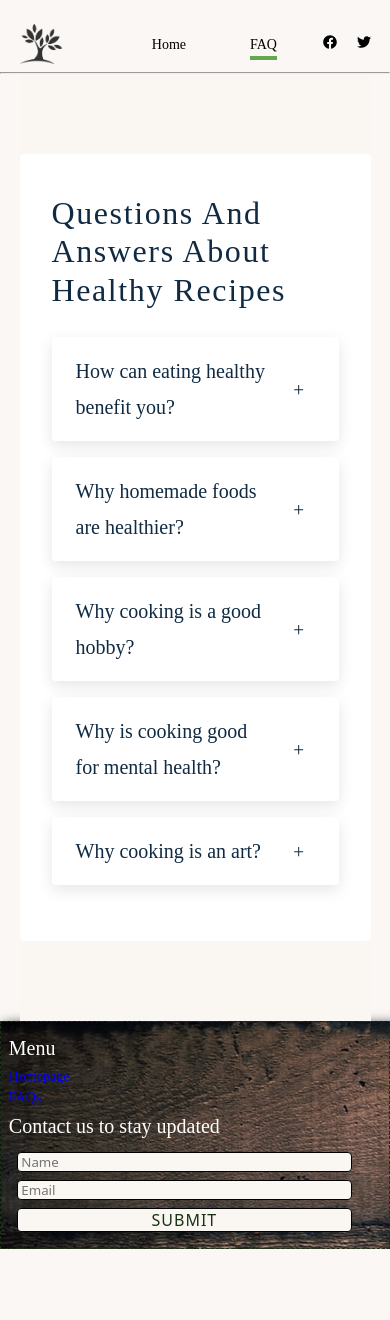
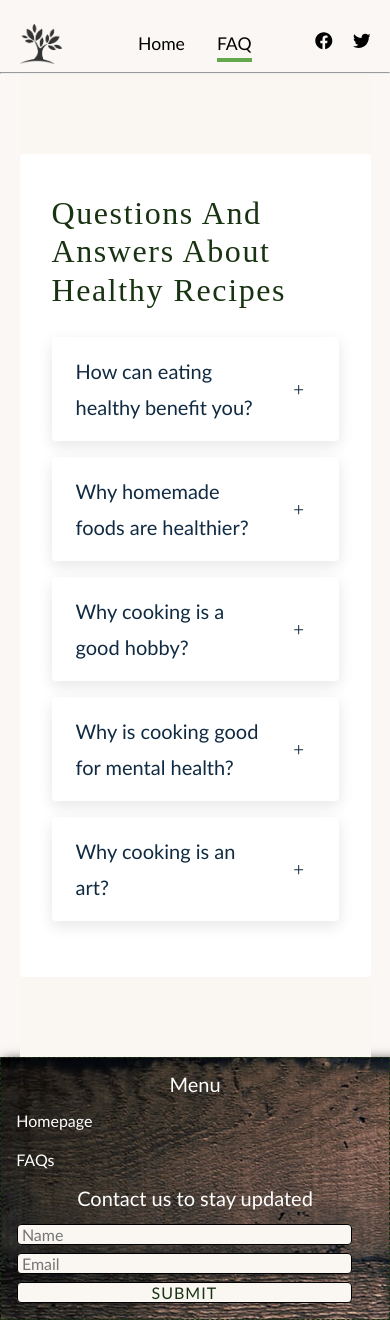
Before and after one commit to VictoriaSTo/recipes, a React (Create React App) app: page /faq in a window 390 px wide. Before the commit the page ends 1249 px from the top, so only its background shows below. Built offline with nearby package versions, Linux system fonts and the light colour scheme.

Commit message:
responsive design for a banner

```diff
--- a/src/components/Faq/FAQ.module.css
+++ b/src/components/Faq/FAQ.module.css
@@ -16,9 +16,10 @@
   display: grid;
   gap: 1rem 2rem;
 }
-.faq-container h3 {
+.faq-container h4 {
   line-height: 1.2;
   font-weight: 500;
+  color: #183311;
 }
 @media screen and (min-width: 992px) {
   .faq-container {
--- a/src/components/Introduction.js
+++ b/src/components/Introduction.js
@@ -9,8 +9,8 @@ const Introduction = () => {
         <img src={cherry} className={classes["banner"]} alt="cherries"/>
       </div>
       <div className={classes['flex-item']}>
-        <h6 className={classes["hero-text"]}>Quick and Healthy Recipes</h6>
-        <h4>Cooking at home doesn’t have to be complicated.  In fact, simple meals are often the tastiest.</h4>
+        <h1 className={classes["hero-text"]}>Quick and Healthy Recipes</h1>
+        <h3>Cooking at home doesn’t have to be complicated.  In fact, simple meals are often the tastiest.</h3>
       </div>
     </div>
   )
--- a/src/components/Introduction.module.css
+++ b/src/components/Introduction.module.css
@@ -1,4 +1,5 @@
 
+@media screen and (min-width: 969px) {
 .flex-container-banner {
     display: flex;
   }
@@ -8,30 +9,35 @@
     text-align: right;
     padding-top: 10%;;
     padding-right: 5%;
+    color: #183311;
   }
 
   .banner {
   height: 90vh;
-  width: 100%;
   object-fit: cover;
   box-shadow: 4px 4px 8px gray;
   }
 
-  .flex-item h4 {
-    padding-left: 5%;
+  .flex-item h3 {
+    padding-left: 10%;
     padding-top: 5%;
+    padding-right: 5%;
+    text-align: right;
+    color: #333333;
   }
+}
 
-@media screen and (max-width: 768px) {
+@media screen and (max-width: 968px) {
   .flex-container-banner {
     display: block;
   }
 
   .hero-text {
-    font-size: 2rem;
-    text-align: right;
+    font-size: 2.8rem !important;
+    text-align: center;
     padding-top: 10%;;
     padding-right: 5%;
+    color: #183311;
   }
 
   .banner {
@@ -41,8 +47,10 @@
   box-shadow: 4px 4px 8px gray;
   }
 
-  .flex-item h4 {
+  .flex-item h3 {
     padding-left: 5%;
     padding-top: 5%;
+    color: #333333;
+    font-size: 1.4rem !important;
   }
 }
--- a/src/components/Layouts/Footer.module.css
+++ b/src/components/Layouts/Footer.module.css
@@ -1,3 +1,4 @@
+@media screen and (max-width: 767px) {
   .grid-container {
     color: white;
     background-image: url(../../assets/wood.jpg);
@@ -5,6 +6,33 @@
     padding: 2%;
     box-shadow: 8px 8px 12px 4px black;
     width: 100%;
+  }
+
+  .grid-item li{
+    padding-top: 6px;
+    padding: 2%;
+  }
+
+  .footer-list a {
+    text-decoration: none;
+    color: white;
+    font-family: 'Gill Sans', 'Gill Sans MT', Calibri, 'Trebuchet MS', sans-serif;
+    font-weight: 200;
+    font-size: 1rem;
+  }
+
+  .footer-list a:hover {
+    text-decoration: none;
+    color: #64a84d;
+    text-decoration: underline;
+    font-weight: 300;
+  }
+
+  .grid-container h5 {
+    color: white;
+    font-weight: 300 !important;
+    text-align: center;
+  }
 }
 
 @media screen and (min-width: 768px) {
@@ -26,6 +54,8 @@
   .footer-list a {
     text-decoration: none;
     color: white;
+    font-family: 'Gill Sans', 'Gill Sans MT', Calibri, 'Trebuchet MS', sans-serif;
+    font-weight: 200;
   }
 
   .footer-list a:hover {
@@ -37,5 +67,6 @@
 
   .grid-container h5 {
     color: white;
+    font-weight: 300 !important;
   }
 }
--- a/src/components/Layouts/Header.module.css
+++ b/src/components/Layouts/Header.module.css
@@ -28,6 +28,9 @@
 .nav a {
   color: black;
   text-decoration: none;
+  font-family: 'Gill Sans', 'Gill Sans MT', Calibri, 'Trebuchet MS', sans-serif;
+  font-weight: 200;
+  font-size: 1.1rem;
 }
 
 .nav a:hover,
@@ -54,3 +57,9 @@
   color: #68c400;
   border-bottom: none;
 }
+
+@media screen and (max-width: 398px) {
+  .nav li {
+    margin-left: 2rem;
+  }
+}
--- a/src/components/Recipes/Menu.module.css
+++ b/src/components/Recipes/Menu.module.css
@@ -84,7 +84,7 @@ h1 {
   font-size: 3rem;
 }
 h2 {
-  font-size: 2rem;
+  font-size: 2.5rem !important;
 }
 h3 {
   font-size: 1.25rem;
@@ -163,7 +163,8 @@ Menu
 .filter-btn {
   background: transparent;
   border-color: transparent;
-  font-size: 1rem;
+  font-size: 1.2rem;
+  font-weight: 200;
   text-transform: capitalize;
   margin: 0 0.5rem;
   letter-spacing: 1px;
@@ -172,6 +173,7 @@ Menu
   cursor: pointer;
   transition: var(--transition);
   border-radius: var(--radius);
+  font-family: 'Gill Sans', 'Gill Sans MT', Calibri, 'Trebuchet MS', sans-serif !important;
 }
 .filter-btn:hover {
   background: #183311;
--- a/src/components/Reviews/Reviews.js
+++ b/src/components/Reviews/Reviews.js
@@ -54,9 +54,9 @@ const Reviews = () => {
           <FaChevronRight />
         </button>
       </div>
-      <button className={classes['random-btn']} onClick={randomPerson}>
+      {/* <button className={classes['random-btn']} onClick={randomPerson}>
         surprise me
-      </button>
+      </button> */}
     </article>
   );
 };
--- a/src/components/UI/Form.module.css
+++ b/src/components/UI/Form.module.css
@@ -2,7 +2,8 @@
   display: block;
   width: 90%;
   margin: 8px;
-  font-family: system-ui,-apple-system,"Segoe UI",Roboto,"Helvetica Neue",Arial,"Noto Sans","Liberation Sans",sans-serif,"Apple Color Emoji","Segoe UI Emoji","Segoe UI Symbol","Noto Color Emoji";
+  font-family: 'Gill Sans', 'Gill Sans MT', Calibri, 'Trebuchet MS', sans-serif;
+  font-size: 1rem;
   background-color: #faf7f3;
   border: 0.5px solid black;
   border-radius: 4px;
@@ -20,7 +21,7 @@
   background: transparent;
   border-color: transparent;
   font-size: 1rem;
-  text-transform: uppercase;
+  /* text-transform: uppercase; */
   margin: 0 0.5rem;
   letter-spacing: 1px;
   color: #183311;
--- a/src/index.css
+++ b/src/index.css
@@ -28,7 +28,8 @@ h4 {
 h5 {
     font-size: 20px !important;
     line-height: 1.8 !important;
-    font-weight: 500 !important;
+    font-weight: 400 !important;
+    font-family: 'Gill Sans', 'Gill Sans MT', Calibri, 'Trebuchet MS', sans-serif;
 }
 
 p {
```
Lines whose indentation alone changed are shown as unchanged.
